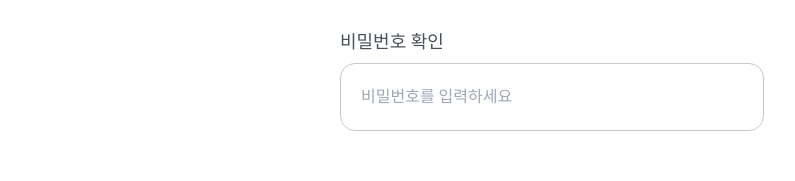
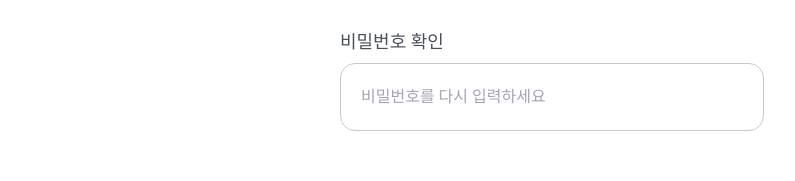
Before and after one commit to mooneran/mooneran, a React (Vite) app: page /signup in a window 1280 px wide. Shown: the part 476-657 px from the top of the page, without its empty margins (88-883 px from the left). Built offline with nearby package versions, Linux system fonts and the light colour scheme.

Commit message:
feat: [#22] 회원가입 유효성검사 추가

```diff
--- a/src/pages/signup/components/Signup.tsx
+++ b/src/pages/signup/components/Signup.tsx
@@ -1,20 +1,61 @@
+import { useForm, Controller } from 'react-hook-form';
+import { z } from 'zod';
+import { zodResolver } from '@hookform/resolvers/zod';
 import Button from '@common/Button';
 import { Input } from '@common/Input';
 import useMediaQuery from '@hook/useMediaQuery';
-import { useState } from 'react';
 
 interface SignupProps {
   onNext: () => void | undefined;
 }
 
+const SignupSchema = z
+  .object({
+    id: z
+      .string()
+      .min(4, '4자 이상 입력해주세요')
+      .max(20, '20자 이하로 입력해주세요')
+      .regex(/^[a-zA-Z0-9]+$/, '특수문자를 없애주세요'),
+    password: z
+      .string()
+      .min(8, '8자 이상 입력해주세요')
+      .max(16, '16자 이하로 입력해주세요')
+      .regex(/[a-z]/, '소문자를 포함해주세요')
+      .regex(/[A-Z]/, '대문자를 포함해주세요')
+      .regex(/[0-9]/, '숫자를 포함해주세요')
+      .regex(/[^A-Za-z0-9]/, '특수문자를 포함해주세요'),
+
+    passwordcheck: z.string(),
+  })
+  .refine((data) => data.password === data.passwordcheck, {
+    path: ['passwordcheck'],
+    message: '비밀번호가 일치하지 않습니다',
+  });
+
+type SignupFormValues = z.infer<typeof SignupSchema>;
+
 const Signup = ({ onNext }: SignupProps) => {
   const isMobile = useMediaQuery();
-  const [password, setPassword] = useState('');
-  const [passwordcheck, setPasswordCheck] = useState('');
-  const [id, setId] = useState('');
+
+  const {
+    control,
+    handleSubmit,
+    formState: { errors },
+  } = useForm<SignupFormValues>({
+    resolver: zodResolver(SignupSchema),
+    mode: 'onChange',
+  });
+
+  const onSubmit = (data: SignupFormValues) => {
+    console.log('제출된 값:', data);
+    onNext?.();
+  };
 
   return (
-    <div className="flex w-full flex-col items-center justify-center">
+    <form
+      onSubmit={handleSubmit(onSubmit)}
+      className="flex w-full flex-col items-center justify-center"
+    >
       <div
         className={`flex w-full flex-col items-start gap-[30px] ${
           isMobile ? 'w-full max-w-[393px] px-4' : 'w-full max-w-[424px]'
@@ -23,34 +64,86 @@ const Signup = ({ onNext }: SignupProps) => {
         <div className="mb-[6px] text-gray-900 font-T01-B">회원가입하기</div>
 
         <div className="relative w-full">
+          <Controller
+            name="id"
+            control={control}
+            defaultValue=""
+            render={({ field }) => (
               <Input
+                {...field}
                 inputtitle="아이디"
                 placeholder="아이디를 입력하세요"
-            value={id}
-            onChange={(e) => setId(e.target.value)}
                 className="h-[68px] w-full pr-[84px] font-B02-M"
-            undertext="4-20자/영문,숫자 조합"
+                undertext={errors.id?.message || '4-20자/영문,숫자 조합'}
+                undertextClassName={
+                  errors.id?.message ? 'text-warning' : 'text-gray-500'
+                }
               />
-          <button className="absolute right-4 top-[52%] h-[38px] -translate-y-1/2 cursor-pointer rounded-[10px] bg-gray-400 px-[10px] py-2 text-white font-B03-M">
+            )}
+          />
+          <button
+            type="button"
+            className="absolute right-4 top-[52%] h-[38px] -translate-y-1/2 cursor-pointer rounded-[10px] bg-gray-400 px-[10px] py-2 text-white font-B03-M"
+          >
             중복확인
           </button>
         </div>
 
+        <Controller
+          name="password"
+          control={control}
+          defaultValue=""
+          render={({ field }) => (
             <Input
+              {...field}
               inputtitle="비밀번호"
               placeholder="비밀번호를 입력하세요"
-          value={password}
-          onChange={(e) => setPassword(e.target.value)}
-          className="h-[68px] w-full font-B02-M"
-          undertext="8~16자/영문 대소문자,숫자,특수문자 조합"
+              isPassword
+              className={`h-[68px] w-full font-B02-M ${
+                errors.password ? 'border-warning' : ''
+              }`}
+              undertext={
+                errors.password?.message ||
+                '8~16자/영문 대소문자,숫자,특수문자 조합'
+              }
+              undertextClassName={
+                errors.password ? 'text-warning' : 'text-gray-500'
+              }
+            />
+          )}
         />
 
+        <Controller
+          name="passwordcheck"
+          control={control}
+          defaultValue=""
+          render={({ field }) => {
+            const passwordValue = control._formValues.password;
+            const isMatch = field.value && passwordValue === field.value;
+            const hasError = !!errors.passwordcheck;
+
+            return (
               <Input
+                {...field}
                 inputtitle="비밀번호 확인"
-          placeholder="비밀번호를 입력하세요"
-          value={passwordcheck}
-          onChange={(e) => setPasswordCheck(e.target.value)}
-          className="h-[68px] w-full font-B02-M"
+                placeholder="비밀번호를 다시 입력하세요"
+                isPassword
+                className={`h-[68px] w-full font-B02-M ${
+                  hasError ? 'border-warning' : ''
+                }`}
+                undertext={
+                  hasError
+                    ? errors.passwordcheck?.message
+                    : isMatch
+                      ? '비밀번호가 일치합니다'
+                      : ''
+                }
+                undertextClassName={
+                  hasError ? 'text-warning' : isMatch ? 'text-success' : ''
+                }
+              />
+            );
+          }}
         />
       </div>
 
@@ -70,7 +163,7 @@ const Signup = ({ onNext }: SignupProps) => {
           }}
         />
       </div>
-    </div>
+    </form>
   );
 };
 
```
Lines whose indentation alone changed are shown as unchanged.
